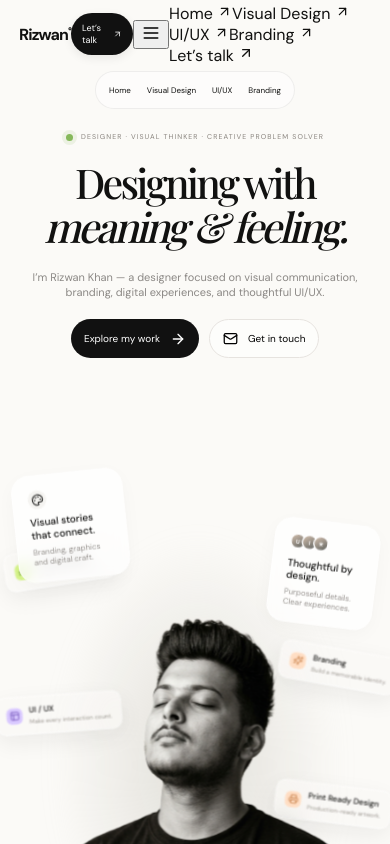
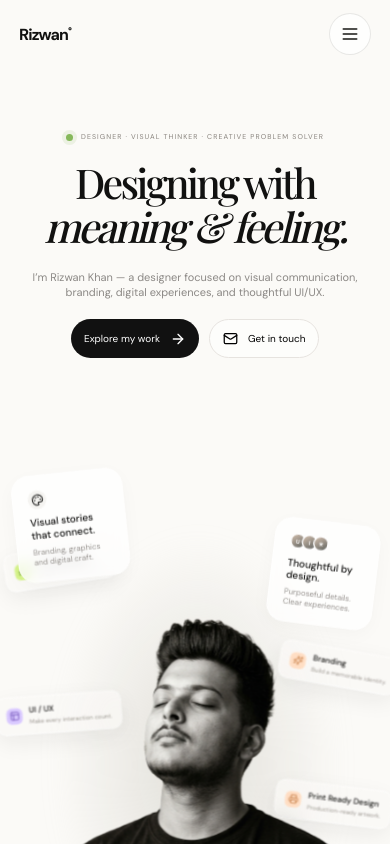
Before and after one commit to Rizzu01/port-folio, a Next.js app: page / in a window 390 px wide. Shown: the top 844 px of the page. Built offline with nearby package versions, Linux system fonts and the light colour scheme; a web font is replaced by a local one.

Commit message:
Style responsive mobile navigation drawer

```diff
--- a/app/globals.css
+++ b/app/globals.css
@@ -596,3 +596,88 @@ body.custom-cursor-enabled .app-link:active{
 @media(prefers-reduced-motion:reduce){
   .topbar,.topbar::before{transition:none!important}
 }
+
+
+/* Mobile navigation drawer */
+.mobile-menu-toggle,.mobile-nav-drawer{display:none}
+@media(max-width:560px){
+  .topbar{
+    display:flex;
+    align-items:center;
+    justify-content:space-between;
+    z-index:1000;
+    overflow:visible;
+  }
+  .topbar .desktop-nav,.topbar .desktop-talk{display:none}
+  .mobile-menu-toggle{
+    display:grid;
+    place-items:center;
+    width:42px;
+    height:42px;
+    padding:0;
+    border:1px solid rgba(30,29,25,.1);
+    border-radius:50%;
+    background:rgba(255,255,255,.7);
+    color:#171713;
+    cursor:pointer;
+    -webkit-tap-highlight-color:transparent;
+    transition:background .25s ease,transform .3s cubic-bezier(.22,.75,.25,1);
+  }
+  .mobile-menu-toggle:active{transform:scale(.94)}
+  .mobile-menu-toggle span{display:grid;place-items:center}
+  .mobile-nav-drawer{
+    display:block;
+    position:absolute;
+    top:calc(100% + 10px);
+    left:0;
+    right:0;
+    padding:14px;
+    border:1px solid rgba(255,255,255,.82);
+    border-radius:22px;
+    background:rgba(251,250,247,.94);
+    -webkit-backdrop-filter:blur(24px) saturate(155%);
+    backdrop-filter:blur(24px) saturate(155%);
+    box-shadow:0 18px 48px rgba(37,33,24,.14),inset 0 1px 0 rgba(255,255,255,.9);
+    opacity:0;
+    visibility:hidden;
+    pointer-events:none;
+    transform:translateY(-8px) scale(.985);
+    transform-origin:top center;
+    transition:opacity .28s cubic-bezier(.22,.75,.25,1),transform .38s cubic-bezier(.22,.75,.25,1),visibility .28s;
+  }
+  .topbar.mobile-nav-open .mobile-nav-drawer{
+    opacity:1;
+    visibility:visible;
+    pointer-events:auto;
+    transform:translateY(0) scale(1);
+  }
+  .mobile-nav-drawer nav{display:flex;flex-direction:column;gap:4px}
+  .mobile-nav-drawer nav a{
+    display:flex;
+    align-items:center;
+    justify-content:space-between;
+    min-height:48px;
+    padding:0 12px;
+    border-radius:12px;
+    color:#25241f;
+    font-size:14px;
+    transition:background .2s ease,padding .25s cubic-bezier(.22,.75,.25,1);
+  }
+  .mobile-nav-drawer nav a:hover,.mobile-nav-drawer nav a:active{background:#efede7;padding-left:16px}
+  .mobile-drawer-talk{
+    display:flex;
+    align-items:center;
+    justify-content:space-between;
+    margin-top:10px;
+    padding:15px 16px;
+    border-radius:14px;
+    background:#111110;
+    color:#fff;
+    font-size:13px;
+    font-weight:600;
+    transition:background .2s ease,transform .2s ease;
+  }
+  .mobile-drawer-talk:active{transform:scale(.985);background:#292824}
+  .topbar .brand{position:relative;z-index:2}
+  .topbar .mobile-menu-toggle{position:relative;z-index:2}
+}
```
